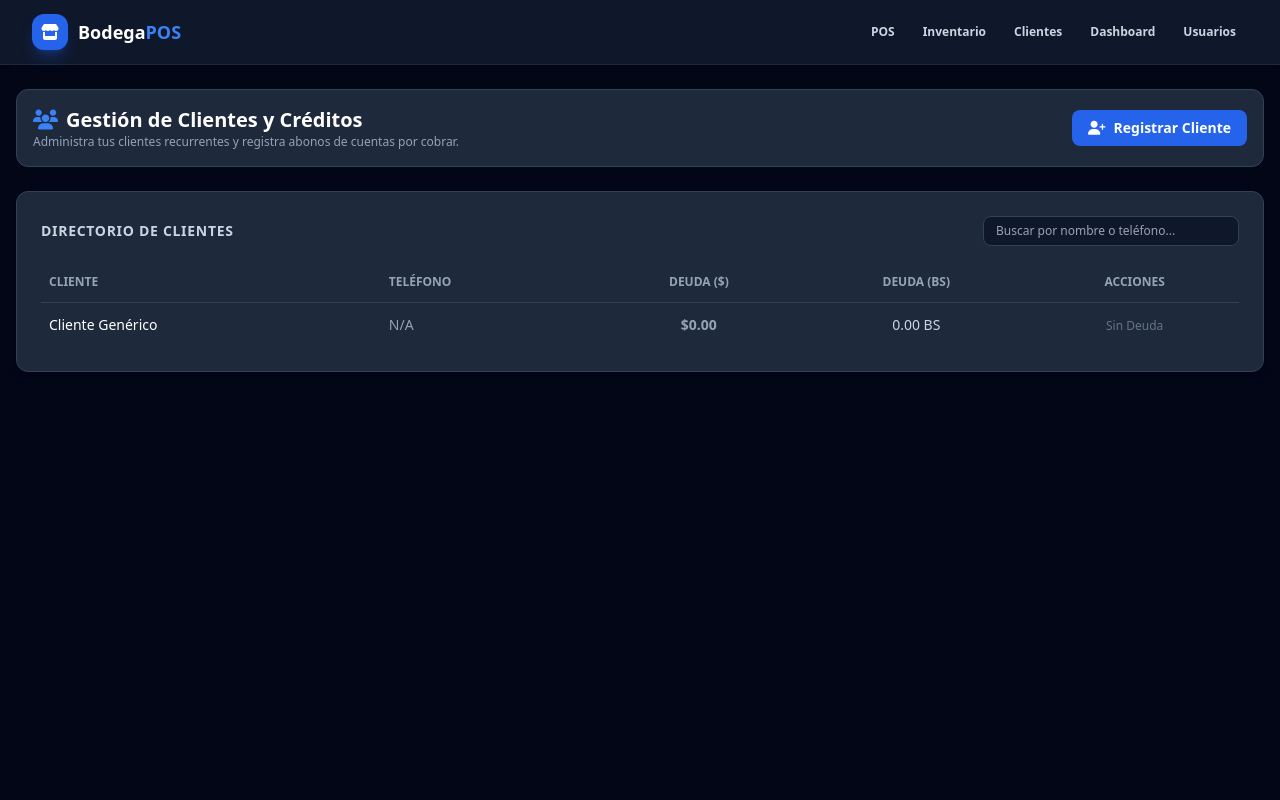
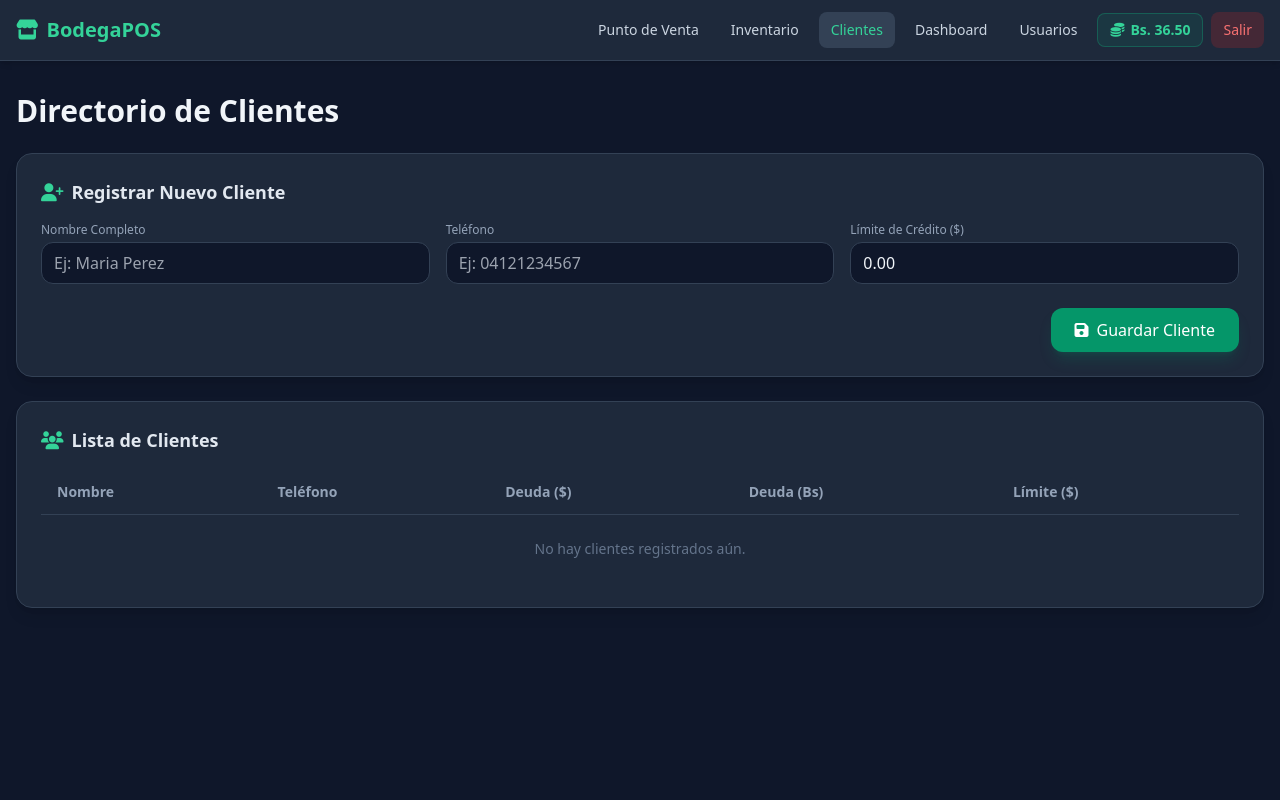
Before and after one commit to oswaroj13-wq/bodega-pos, a Flask app: page /clientes in a window 1280 px wide. Run offline with Flask 3, Linux system fonts and the light colour scheme; a user stored in the database is signed in; data comes from the database, SQL or seed files in the repository; some libraries are stand-ins or nearby versions.

Commit message:
Update clientes.html

```diff
--- a/templates/clientes.html
+++ b/templates/clientes.html
@@ -1,195 +1,175 @@
-{% extends 'base.html' %}
+<!DOCTYPE html>
+<html lang="es">
+<head>
+    <meta charset="UTF-8">
+    <meta name="viewport" content="width=device-width, initial-scale=1.0">
+    <title>Clientes - Bodega POS</title>
+    <script src="https://cdn.tailwindcss.com"></script>
+    <link rel="stylesheet" href="https://cdnjs.cloudflare.com/ajax/libs/font-awesome/6.4.0/css/all.min.css">
+</head>
+<body class="bg-slate-900 text-slate-100 min-h-screen flex flex-col">
 
-{% block content %}
-<div class="space-y-6">
+    <!-- Barra de Navegación -->
+    <nav class="bg-slate-800 border-b border-slate-700 px-4 py-3 shadow-md sticky top-0 z-40">
+        <div class="max-w-7xl mx-auto flex justify-between items-center">
+            <a href="{{ url_for('pos_view') }}" class="text-xl font-bold flex items-center gap-2 text-emerald-400">
+                <i class="fas fa-store"></i> BodegaPOS
+            </a>
 
-    <!-- ENCABEZADO -->
-    <div class="flex flex-col sm:flex-row justify-between items-start sm:items-center gap-4 bg-slate-800 p-4 rounded-xl border border-slate-700">
-        <div>
-            <h1 class="text-xl font-bold text-white flex items-center gap-2">
-                <i class="fa-solid fa-users text-blue-500"></i> Gestión de Clientes y Créditos
-            </h1>
-            <p class="text-xs text-slate-400">Administra tus clientes recurrentes y registra abonos de cuentas por cobrar.</p>
+            <!-- Menú Escritorio -->
+            <div class="hidden md:flex items-center space-x-2 text-sm font-medium">
+                <a href="{{ url_for('pos_view') }}" class="px-3 py-2 rounded-lg text-slate-300 hover:text-white hover:bg-slate-700 transition">Punto de Venta</a>
+                <a href="{{ url_for('inventario_view') }}" class="px-3 py-2 rounded-lg text-slate-300 hover:text-white hover:bg-slate-700 transition">Inventario</a>
+                <a href="{{ url_for('clientes_view') }}" class="px-3 py-2 rounded-lg bg-slate-700 text-emerald-400">Clientes</a>
+                <a href="{{ url_for('dashboard_view') }}" class="px-3 py-2 rounded-lg text-slate-300 hover:text-white hover:bg-slate-700 transition">Dashboard</a>
+                <a href="{{ url_for('usuarios_view') }}" class="px-3 py-2 rounded-lg text-slate-300 hover:text-white hover:bg-slate-700 transition">Usuarios</a>
+
+                <!-- Botón Tasa (Escritorio) -->
+                <button onclick="toggleModalTasa()" class="px-3 py-1.5 bg-emerald-500/10 text-emerald-400 border border-emerald-500/30 rounded-lg font-semibold flex items-center gap-1.5 hover:bg-emerald-500/20 transition">
+                    <i class="fas fa-coins"></i> Bs. {{ "%.2f"|format(tasa_actual) }}
+                </button>
+                <a href="{{ url_for('logout') }}" class="px-3 py-2 rounded-lg bg-red-600/20 text-red-400 hover:bg-red-600 hover:text-white transition">Salir</a>
             </div>
 
-        <button onclick="abrirModalCliente()" class="bg-blue-600 hover:bg-blue-500 text-white px-4 py-2 rounded-lg text-sm font-semibold transition flex items-center gap-2">
-            <i class="fa-solid fa-user-plus"></i> Registrar Cliente
+            <!-- Botones Móvil -->
+            <div class="md:hidden flex items-center gap-2">
+                <button onclick="toggleModalTasa()" class="px-2.5 py-1.5 bg-emerald-500/10 text-emerald-400 border border-emerald-500/30 rounded-lg text-xs font-bold flex items-center gap-1 active:scale-95 transition">
+                    <i class="fas fa-coins"></i> Bs. {{ "%.2f"|format(tasa_actual) }}
+                </button>
+
+                <button id="menu-btn" class="p-2 rounded-lg bg-slate-700 text-slate-300 hover:text-white focus:outline-none">
+                    <i class="fas fa-bars text-lg"></i>
                 </button>
             </div>
-
-    <!-- LISTADO DE CLIENTES -->
-    <div class="bg-slate-800 p-6 rounded-xl border border-slate-700 shadow-md">
-        <div class="flex flex-col sm:flex-row justify-between items-center gap-4 mb-4">
-            <h2 class="text-sm font-semibold text-slate-300 uppercase tracking-wider">Directorio de Clientes</h2>
-            <input type="text" id="filter-clientes" onkeyup="filtrarClientes()" placeholder="Buscar por nombre o teléfono..."
-                   class="w-full sm:w-64 bg-slate-900 border border-slate-700 rounded-lg px-3 py-1.5 text-xs text-white focus:outline-none focus:border-blue-500">
         </div>
 
+        <!-- Menú Desplegable Móvil -->
+        <div id="mobile-menu" class="hidden md:hidden mt-3 pt-3 border-t border-slate-700 flex flex-col space-y-1 text-sm font-medium">
+            <a href="{{ url_for('pos_view') }}" class="px-3 py-2 rounded-lg text-slate-300 hover:text-white hover:bg-slate-700 transition">Punto de Venta</a>
+            <a href="{{ url_for('inventario_view') }}" class="px-3 py-2 rounded-lg text-slate-300 hover:text-white hover:bg-slate-700 transition">Inventario</a>
+            <a href="{{ url_for('clientes_view') }}" class="px-3 py-2 rounded-lg bg-slate-700 text-emerald-400">Clientes</a>
+            <a href="{{ url_for('dashboard_view') }}" class="px-3 py-2 rounded-lg text-slate-300 hover:text-white hover:bg-slate-700 transition">Dashboard</a>
+            <a href="{{ url_for('usuarios_view') }}" class="px-3 py-2 rounded-lg text-slate-300 hover:text-white hover:bg-slate-700 transition">Usuarios</a>
+            <a href="{{ url_for('logout') }}" class="px-3 py-2 rounded-lg bg-red-600/20 text-red-400 hover:bg-red-600 hover:text-white transition">Salir</a>
+        </div>
+    </nav>
+
+    <!-- Contenido Principal Clientes -->
+    <main class="max-w-7xl mx-auto px-4 py-8 flex-grow w-full space-y-6">
+        <h1 class="text-2xl md:text-3xl font-bold text-slate-100">Directorio de Clientes</h1>
+
+        <!-- Formulario para Registrar Cliente -->
+        <div class="bg-slate-800 border border-slate-700 rounded-2xl p-6 shadow-lg">
+            <h2 class="text-lg font-semibold text-slate-200 mb-4 flex items-center gap-2">
+                <i class="fas fa-user-plus text-emerald-400"></i> Registrar Nuevo Cliente
+            </h2>
+            <form action="{{ url_for('clientes_view') }}" method="POST" class="grid grid-cols-1 sm:grid-cols-2 lg:grid-cols-3 gap-4">
+                <div>
+                    <label class="block text-xs font-medium text-slate-400 mb-1">Nombre Completo</label>
+                    <input type="text" name="nombre" required placeholder="Ej: Maria Perez"
+                           class="w-full px-3 py-2 bg-slate-900 border border-slate-700 rounded-xl text-slate-100 focus:outline-none focus:border-emerald-500 transition">
+                </div>
+                <div>
+                    <label class="block text-xs font-medium text-slate-400 mb-1">Teléfono</label>
+                    <input type="text" name="telefono" placeholder="Ej: 04121234567"
+                           class="w-full px-3 py-2 bg-slate-900 border border-slate-700 rounded-xl text-slate-100 focus:outline-none focus:border-emerald-500 transition">
+                </div>
+                <div>
+                    <label class="block text-xs font-medium text-slate-400 mb-1">Límite de Crédito ($)</label>
+                    <input type="number" step="0.01" name="limite_credito" value="0.00"
+                           class="w-full px-3 py-2 bg-slate-900 border border-slate-700 rounded-xl text-slate-100 focus:outline-none focus:border-emerald-500 transition">
+                </div>
+                <div class="sm:col-span-2 lg:col-span-3 flex justify-end mt-2">
+                    <button type="submit" class="bg-emerald-600 hover:bg-emerald-500 text-white font-medium px-6 py-2.5 rounded-xl shadow-lg shadow-emerald-600/20 transition flex items-center gap-2">
+                        <i class="fas fa-save"></i> Guardar Cliente
+                    </button>
+                </div>
+            </form>
+        </div>
+
+        <!-- Tabla de Clientes -->
+        <div class="bg-slate-800 border border-slate-700 rounded-2xl p-6 shadow-lg">
+            <h2 class="text-lg font-semibold text-slate-200 mb-4 flex items-center gap-2">
+                <i class="fas fa-users text-emerald-400"></i> Lista de Clientes
+            </h2>
             <div class="overflow-x-auto">
-            <table class="w-full text-left border-collapse" id="tabla-clientes">
+                <table class="w-full text-left border-collapse">
                     <thead>
-                    <tr class="border-b border-slate-700 text-xs font-semibold text-slate-400 uppercase">
-                        <th class="py-3 px-2">Cliente</th>
-                        <th class="py-3 px-2">Teléfono</th>
-                        <th class="py-3 px-2 text-center">Deuda ($)</th>
-                        <th class="py-3 px-2 text-center">Deuda (BS)</th>
-                        <th class="py-3 px-2 text-center">Acciones</th>
+                        <tr class="border-b border-slate-700 text-slate-400 text-sm">
+                            <th class="py-3 px-4">Nombre</th>
+                            <th class="py-3 px-4">Teléfono</th>
+                            <th class="py-3 px-4">Deuda ($)</th>
+                            <th class="py-3 px-4">Deuda (Bs)</th>
+                            <th class="py-3 px-4">Límite ($)</th>
                         </tr>
                     </thead>
-                <tbody id="clientes-tbody" class="divide-y divide-slate-700/50 text-sm">
+                    <tbody class="divide-y divide-slate-700/50 text-sm">
+                        {% if clientes %}
+                            {% for c in clientes %}
+                            <tr class="hover:bg-slate-700/30 transition">
+                                <td class="py-3 px-4 font-medium text-slate-200">{{ c.nombre }}</td>
+                                <td class="py-3 px-4 text-slate-400">{{ c.telefono or 'N/A' }}</td>
+                                <td class="py-3 px-4 font-semibold text-rose-400">${{ "%.2f"|format(c.deuda) }}</td>
+                                <td class="py-3 px-4 text-slate-300">Bs. {{ "%.2f"|format(c.deuda * tasa_actual) }}</td>
+                                <td class="py-3 px-4 text-slate-400">${{ "%.2f"|format(c.limite_credito) }}</td>
+                            </tr>
+                            {% endfor %}
+                        {% else %}
                             <tr>
-                        <td colspan="5" class="py-6 text-center text-slate-500">Cargando directorio de clientes...</td>
+                                <td colspan="5" class="py-6 text-center text-slate-500">No hay clientes registrados aún.</td>
                             </tr>
+                        {% endif %}
                     </tbody>
                 </table>
             </div>
         </div>
+    </main>
 
+    <!-- Modal Tasa -->
+    <div id="tasa-modal" class="fixed inset-0 bg-slate-950/80 backdrop-blur-sm hidden items-center justify-center p-4 z-50">
+        <div class="bg-slate-800 border border-slate-700 rounded-2xl p-6 shadow-2xl max-w-sm w-full space-y-4">
+            <div class="flex justify-between items-center border-b border-slate-700 pb-3">
+                <h3 class="text-lg font-semibold text-slate-100 flex items-center gap-2">
+                    <i class="fas fa-coins text-emerald-400"></i> Actualizar Tasa BCV
+                </h3>
+                <button onclick="toggleModalTasa()" class="text-slate-400 hover:text-white text-lg"><i class="fas fa-times"></i></button>
             </div>
 
-<!-- MODAL REGISTRO CLIENTE -->
-<div id="modal-cliente" class="fixed inset-0 bg-black/80 hidden z-50 flex items-center justify-center p-4">
-    <div class="bg-slate-800 p-6 rounded-2xl border border-slate-700 w-full max-w-md shadow-2xl space-y-4">
-        <h3 class="text-white font-bold text-base">Registrar Nuevo Cliente</h3>
-
+            <form action="{{ url_for('actualizar_tasa') }}" method="POST" class="space-y-4">
                 <div>
-            <label class="block text-xs font-medium text-slate-400 mb-1">Nombre Completo *</label>
-            <input type="text" id="nuevo-nombre" placeholder="Ej: Juan Pérez"
-                   class="w-full bg-slate-900 border border-slate-700 rounded-lg px-3 py-2 text-sm text-white focus:outline-none focus:border-blue-500">
+                    <label class="block text-xs font-medium text-slate-400 mb-1">Nueva Tasa en Bolívares (Bs. / $)</label>
+                    <div class="relative">
+                        <span class="absolute inset-y-0 left-0 pl-3 flex items-center text-slate-400 text-sm">Bs.</span>
+                        <input type="number" step="0.01" name="tasa_dolar" value="{{ tasa_actual }}"
+                               class="w-full pl-10 pr-4 py-2 bg-slate-900 border border-slate-700 rounded-xl text-slate-100 focus:outline-none focus:border-emerald-500 transition" required>
                     </div>
-
-        <div>
-            <label class="block text-xs font-medium text-slate-400 mb-1">Teléfono / WhatsApp</label>
-            <input type="text" id="nuevo-telefono" placeholder="Ej: 0412-1234567"
-                   class="w-full bg-slate-900 border border-slate-700 rounded-lg px-3 py-2 text-sm text-white focus:outline-none focus:border-blue-500">
                 </div>
-
-        <div class="flex gap-2 pt-2">
-            <button onclick="cerrarModalCliente()" class="w-1/2 bg-slate-700 hover:bg-slate-600 text-slate-200 font-semibold py-2 rounded-xl text-xs transition">Cancelar</button>
-            <button onclick="guardarCliente()" class="w-1/2 bg-blue-600 hover:bg-blue-500 text-white font-bold py-2 rounded-xl text-xs transition">Guardar</button>
+                <div class="flex justify-end gap-2 pt-2">
+                    <button type="button" onclick="toggleModalTasa()" class="px-4 py-2 bg-slate-700 hover:bg-slate-600 rounded-xl text-xs font-medium transition">Cancelar</button>
+                    <button type="submit" class="px-4 py-2 bg-emerald-600 hover:bg-emerald-500 text-white rounded-xl text-xs font-semibold shadow-lg shadow-emerald-600/20 transition">Guardar Tasa</button>
                 </div>
+            </form>
         </div>
     </div>
 
-<!-- MODAL ABONAR DEUDA -->
-<div id="modal-abono" class="fixed inset-0 bg-black/80 hidden z-50 flex items-center justify-center p-4">
-    <div class="bg-slate-800 p-6 rounded-2xl border border-slate-700 w-full max-w-md shadow-2xl space-y-4">
-        <h3 class="text-white font-bold text-base">Registrar Abono a Cuenta</h3>
-        <p id="abono-cliente-nombre" class="text-xs text-blue-400 font-semibold"></p>
+    <!-- Scripts -->
+    <script>
+        const menuBtn = document.getElementById('menu-btn');
+        const mobileMenu = document.getElementById('mobile-menu');
 
-        <div>
-            <label class="block text-xs font-medium text-slate-400 mb-1">Monto a Abonar ($ USD) *</label>
-            <input type="number" step="0.01" min="0.01" id="abono-monto" placeholder="0.00"
-                   class="w-full bg-slate-900 border border-slate-700 rounded-lg px-3 py-2 text-sm text-white focus:outline-none focus:border-blue-500">
-        </div>
-
-        <div class="flex gap-2 pt-2">
-            <button onclick="cerrarModalAbono()" class="w-1/2 bg-slate-700 hover:bg-slate-600 text-slate-200 font-semibold py-2 rounded-xl text-xs transition">Cancelar</button>
-            <button onclick="procesarAbono()" class="w-1/2 bg-green-600 hover:bg-green-500 text-white font-bold py-2 rounded-xl text-xs transition">Procesar Abono</button>
-        </div>
-    </div>
-</div>
-
-<script>
-    const TASA = 36.50;
-    let clienteSeleccionadoId = null;
-
-    async function cargarTablaClientes() {
-        try {
-            const res = await fetch('/api/clientes');
-            const clientes = await res.json();
-            const tbody = document.getElementById('clientes-tbody');
-
-            if (clientes.length === 0) {
-                tbody.innerHTML = '<tr><td colspan="5" class="py-6 text-center text-slate-500">No hay clientes registrados.</td></tr>';
-                return;
+        if (menuBtn && mobileMenu) {
+            menuBtn.addEventListener('click', () => {
+                mobileMenu.classList.toggle('hidden');
+            });
         }
 
-            tbody.innerHTML = clientes.map(c => `
-                <tr class="hover:bg-slate-700/30 transition">
-                    <td class="py-3 px-2 font-medium text-white">${c.nombre}</td>
-                    <td class="py-3 px-2 text-slate-400">${c.telefono || 'N/A'}</td>
-                    <td class="py-3 px-2 text-center font-bold ${c.deuda_usd > 0 ? 'text-amber-400' : 'text-slate-400'}">
-                        $${c.deuda_usd.toFixed(2)}
-                    </td>
-                    <td class="py-3 px-2 text-center text-slate-300">
-                        ${(c.deuda_usd * TASA).toFixed(2)} BS
-                    </td>
-                    <td class="py-3 px-2 text-center">
-                        ${c.id !== 1 && c.deuda_usd > 0 ? `
-                            <button onclick="abrirModalAbono(${c.id}, '${c.nombre}')" class="bg-green-600 hover:bg-green-500 text-white text-xs px-3 py-1 rounded-lg font-bold transition">
-                                <i class="fa-solid fa-hand-holding-dollar mr-1"></i> Abonar
-                            </button>
-                        ` : '<span class="text-xs text-slate-500">Sin Deuda</span>'}
-                    </td>
-                </tr>
-            `).join('');
-        } catch (e) {
-            console.error(e);
+        function toggleModalTasa() {
+            const tasaModal = document.getElementById('tasa-modal');
+            if (tasaModal) {
+                tasaModal.classList.toggle('hidden');
+                tasaModal.classList.toggle('flex');
             }
         }
-
-    function abrirModalCliente() { document.getElementById('modal-cliente').classList.remove('hidden'); }
-    function cerrarModalCliente() { document.getElementById('modal-cliente').classList.add('hidden'); }
-
-    async function guardarCliente() {
-        const nombre = document.getElementById('nuevo-nombre').value;
-        const telefono = document.getElementById('nuevo-telefono').value;
-
-        if (!nombre) { alert('El nombre es obligatorio.'); return; }
-
-        const res = await fetch('/api/clientes', {
-            method: 'POST',
-            headers: { 'Content-Type': 'application/json' },
-            body: JSON.stringify({ nombre, telefono })
-        });
-
-        if (res.ok) {
-            cerrarModalCliente();
-            document.getElementById('nuevo-nombre').value = '';
-            document.getElementById('nuevo-telefono').value = '';
-            cargarTablaClientes();
-        }
-    }
-
-    function abrirModalAbono(id, nombre) {
-        clienteSeleccionadoId = id;
-        document.getElementById('abono-cliente-nombre').innerText = `Cliente: ${nombre}`;
-        document.getElementById('modal-abono').classList.remove('hidden');
-    }
-
-    function cerrarModalAbono() {
-        clienteSeleccionadoId = null;
-        document.getElementById('modal-abono').classList.add('hidden');
-    }
-
-    async function procesarAbono() {
-        const monto = parseFloat(document.getElementById('abono-monto').value || 0);
-        if (monto <= 0) { alert('Ingresa un monto válido.'); return; }
-
-        const res = await fetch('/api/clientes/abonar', {
-            method: 'POST',
-            headers: { 'Content-Type': 'application/json' },
-            body: JSON.stringify({ cliente_id: clienteSeleccionadoId, monto_usd: monto })
-        });
-
-        if (res.ok) {
-            cerrarModalAbono();
-            document.getElementById('abono-monto').value = '';
-            cargarTablaClientes();
-        }
-    }
-
-    function filtrarClientes() {
-        const filter = document.getElementById('filter-clientes').value.toLowerCase();
-        const rows = document.getElementById('clientes-tbody').getElementsByTagName('tr');
-
-        for (let i = 0; i < rows.length; i++) {
-            const text = rows[i].textContent.toLowerCase();
-            rows[i].style.display = text.includes(filter) ? "" : "none";
-        }
-    }
-
-    document.addEventListener('DOMContentLoaded', cargarTablaClientes);
     </script>
-{% endblock %}
+</body>
+</html>
```
Lines whose indentation alone changed are shown as unchanged.
